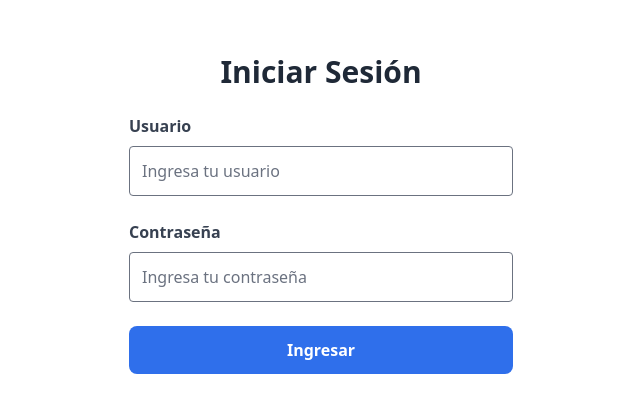
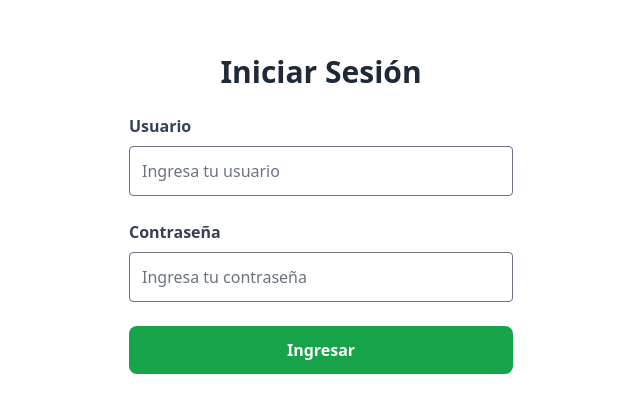
Before and after one commit to Vantar23/avimex-intranet, a Next.js app: page /login in a window 1280 px wide. Shown: the part 186-598 px from the top of the page, without its empty margins (319-959 px from the left). Built offline with nearby package versions, Linux system fonts and the light colour scheme; a web font is replaced by a local one.

Commit message:
Login de azul a verde

```diff
--- a/app/login/page.tsx
+++ b/app/login/page.tsx
@@ -58,7 +58,7 @@ export default function LoginPage() {
   if (!isClient) return null; // Evita la hidratación incorrecta
 
   return (
-    <div className="flex items-center justify-center min-h-screen from-blue-500 to-indigo-600 p-4">
+    <div className="flex items-center justify-center min-h-screen from-green-500 to-indigo-600 p-4">
       <div className="max-w-md w-full bg-white p-8 rounded-lg ">
         <h1 className="text-3xl font-bold text-gray-800 mb-6 text-center">Iniciar Sesión</h1>
         <form onSubmit={manejarEnvio} className="space-y-6">
@@ -67,7 +67,7 @@ export default function LoginPage() {
             <input
               type="text"
               name="usuario"
-              className="border rounded w-full p-3 focus:ring-2 focus:ring-blue-400 focus:outline-none"
+              className="border rounded w-full p-3 focus:ring-2 focus:ring-green-400 focus:outline-none"
               value={formulario.usuario}
               onChange={manejarCambioTexto}
               required
@@ -79,7 +79,7 @@ export default function LoginPage() {
             <input
               type="password"
               name="pwd"
-              className="border rounded w-full p-3 focus:ring-2 focus:ring-blue-400 focus:outline-none"
+              className="border rounded w-full p-3 focus:ring-2 focus:ring-green-400 focus:outline-none"
               value={formulario.pwd}
               onChange={manejarCambioTexto}
               required
@@ -89,7 +89,7 @@ export default function LoginPage() {
           <div className="mt-5">
             <button
               type="submit"
-              className="bg-blue-600 hover:bg-blue-700 text-white font-semibold px-4 py-3 rounded-lg w-full transition duration-200"
+              className="bg-green-600 hover:bg-green-700 text-white font-semibold px-4 py-3 rounded-lg w-full transition duration-200"
               disabled={loading}
             >
               {loading ? "Cargando..." : "Ingresar"}
```
